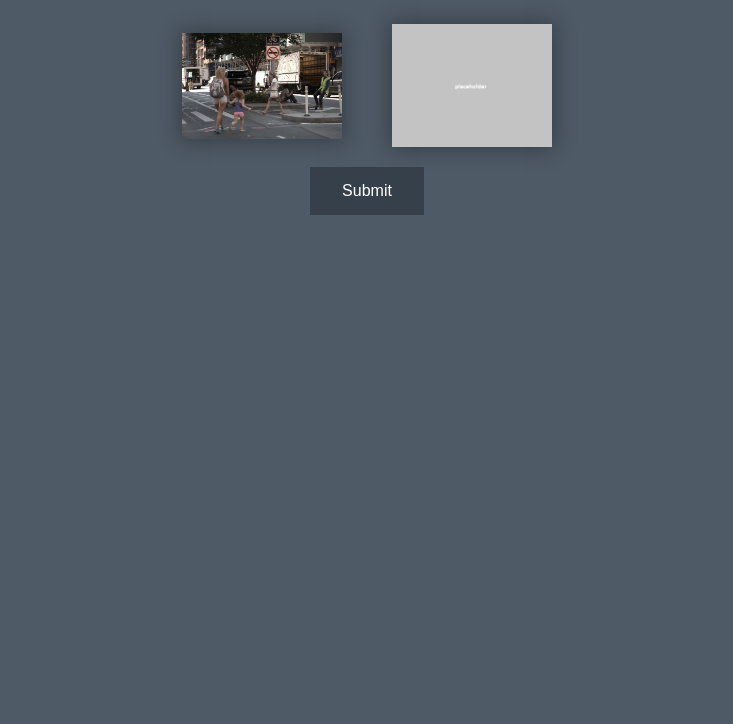
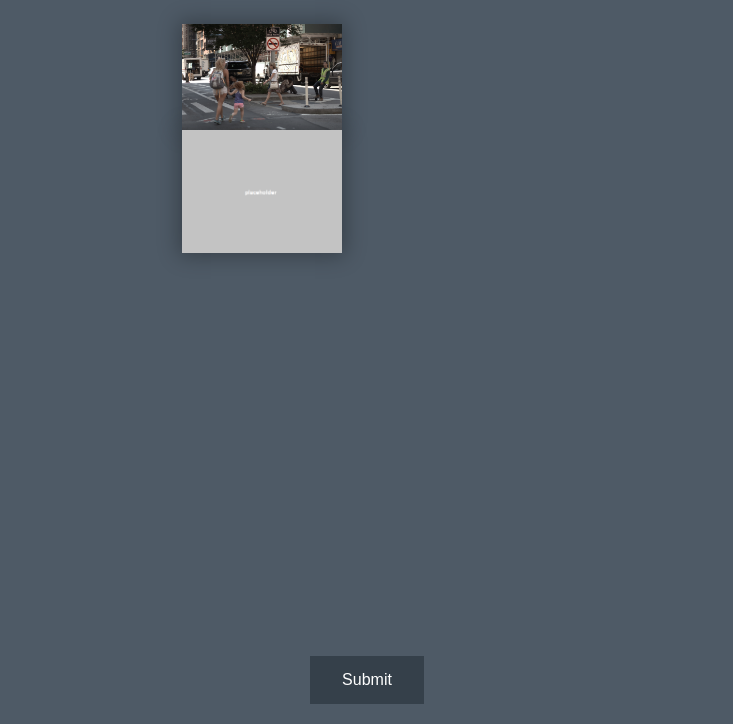
Before and after one commit to Minious/medifor_demo, a plain HTML site: page index.html in a window 1280 px wide. Shown: the part 76-800 px from the top of the page, without its empty margins (273-1006 px from the left). Drawn offline with Linux system fonts and the light colour scheme.

Commit message:
change page layout to flex

```diff
--- a/css/styles.css
+++ b/css/styles.css
@@ -1,3 +1,7 @@
+html {
+	height: 100%;
+}
+
 body {
 	background-color: rgb(78, 90, 102);
 	font-family: -apple-system, BlinkMacSystemFont, 'Segoe UI', Roboto, Oxygen, Ubuntu, Cantarell, 'Open Sans', 'Helvetica Neue', sans-serif;
@@ -9,6 +13,8 @@ body {
 	height: 100%;
 	opacity: 1;
 	transition: opacity .5s ease-in-out;
+	display: flex;
+	flex-direction: column;
 }
 
 .header {
@@ -30,7 +36,9 @@ body {
 
 .imagesContainer {
 	margin: auto;
-	display: grid;
+	display: inline-block;
+	width: 100%;
+	height: 100%;
 }
 
 .imagesContainer div {
```
